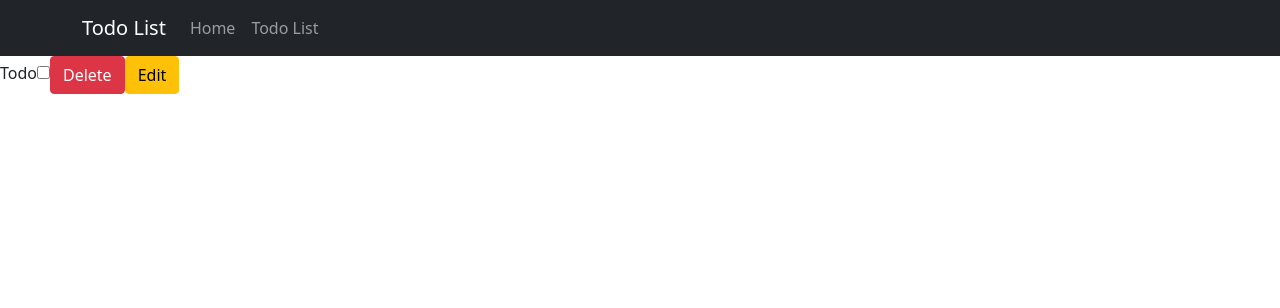
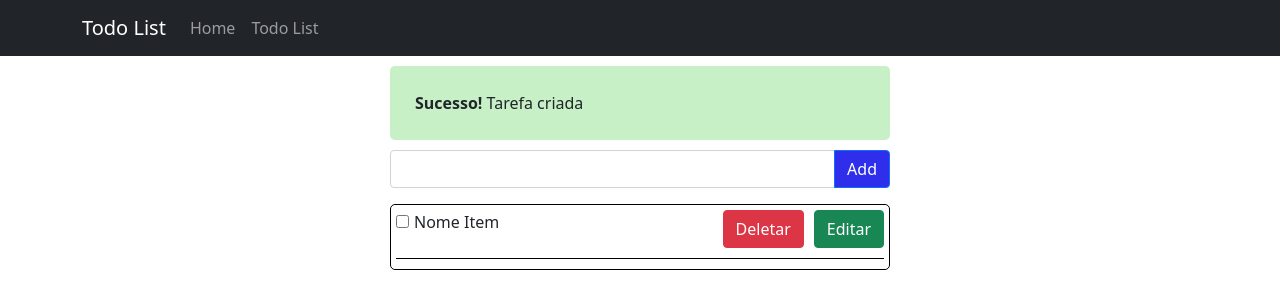
Before and after one commit to devBrendonV/TodoList, a React (Create React App) app: page /TodoList in a window 1280 px wide. Shown: the top 308 px of the page. Built offline with nearby package versions, Linux system fonts and the light colour scheme.

Commit message:
HTML / CSS Component Item

```diff
--- /dev/null
+++ b/src/components/Item.css
@@ -0,0 +1,35 @@
+.principal{
+    margin: 10px auto;
+    width: 500px;
+}
+.mensagem{
+    background-color: rgb(199, 240, 199);
+    padding: 25px;
+    margin-bottom: 10px;
+    border-radius: 5px;
+}
+#basic-addon2{
+    background-color: rgb(47, 47, 235);
+    color: white;
+}
+.itens{
+    border: 1px solid black;
+    border-radius: 5px;
+    padding: 5px;
+
+}
+.itens span{
+    margin-left: 5px;
+}
+.item{
+    margin-bottom: 5px;
+    padding: 0;
+    padding-bottom: 10px;
+    width: 100%;
+    border-bottom: 1px solid black;
+    display: flex;
+    justify-content: space-between;
+}
+.botoes button{
+    margin-left: 10px;
+}
--- a/src/components/Item.jsx
+++ b/src/components/Item.jsx
@@ -1,14 +1,35 @@
 import React from "react";
 import Button from "react-bootstrap/Button";
+import Form from "react-bootstrap/Form";
+import InputGroup from "react-bootstrap/InputGroup";
+import "./Item.css";
 const Item = () => {
   return (
-    <div>
-      <div>
-        <label htmlFor="">Todo
+    <div className="principal">
+      <div className="mensagem">
+        <span>
+          <strong>Sucesso!</strong> Tarefa criada
+        </span>
+      </div>
+      <div className="adicionarTarefa">
+        <InputGroup className="mb-3">
+          <Form.Control aria-describedby="basic-addon2" />
+          <Button id="basic-addon2">Add</Button>
+        </InputGroup>
+      </div>
+      <div className="itens">
+        <div className='item'>
+        <label htmlFor="">
           <input type="checkbox" />
+          <span>Nome Item</span>
         </label>
-        <Button variant="danger">Delete</Button>
-        <Button variant="warning">Edit</Button>
+        <div className="botoes">
+          <Button variant="danger">Deletar</Button>
+          <Button variant="success">Editar</Button>
+        </div>
+
+        </div>
+
       </div>
     </div>
   );
```
